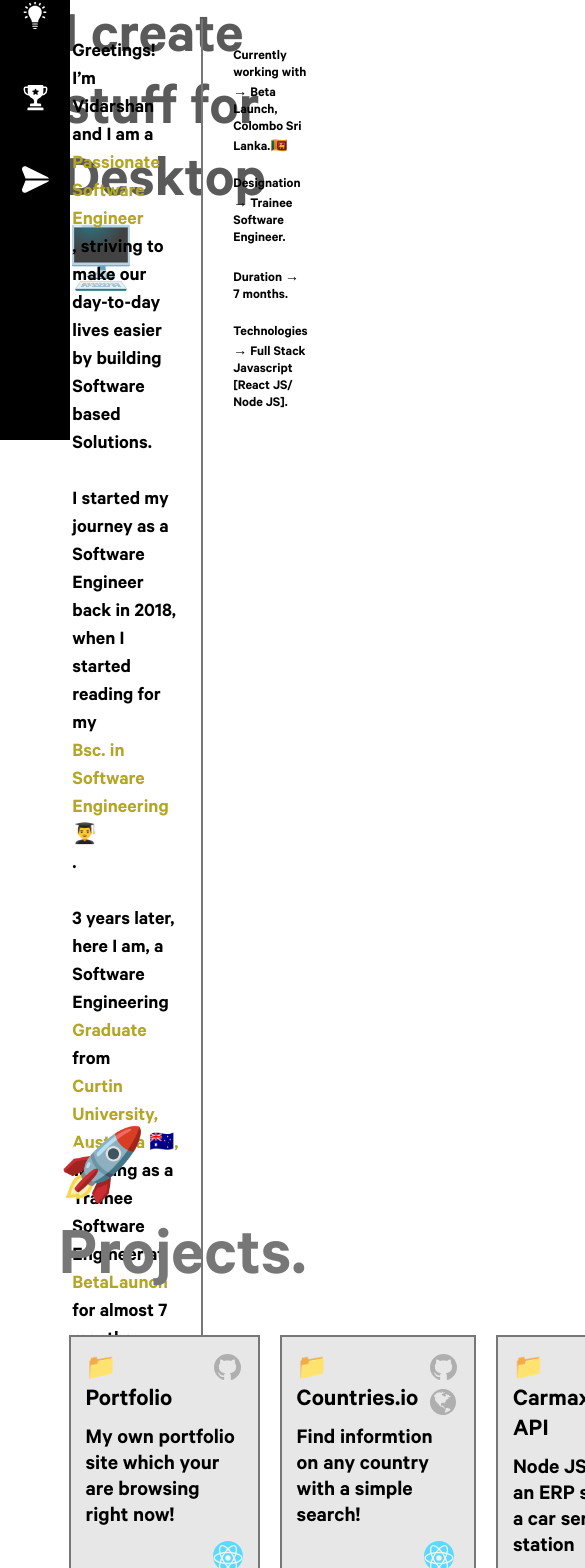
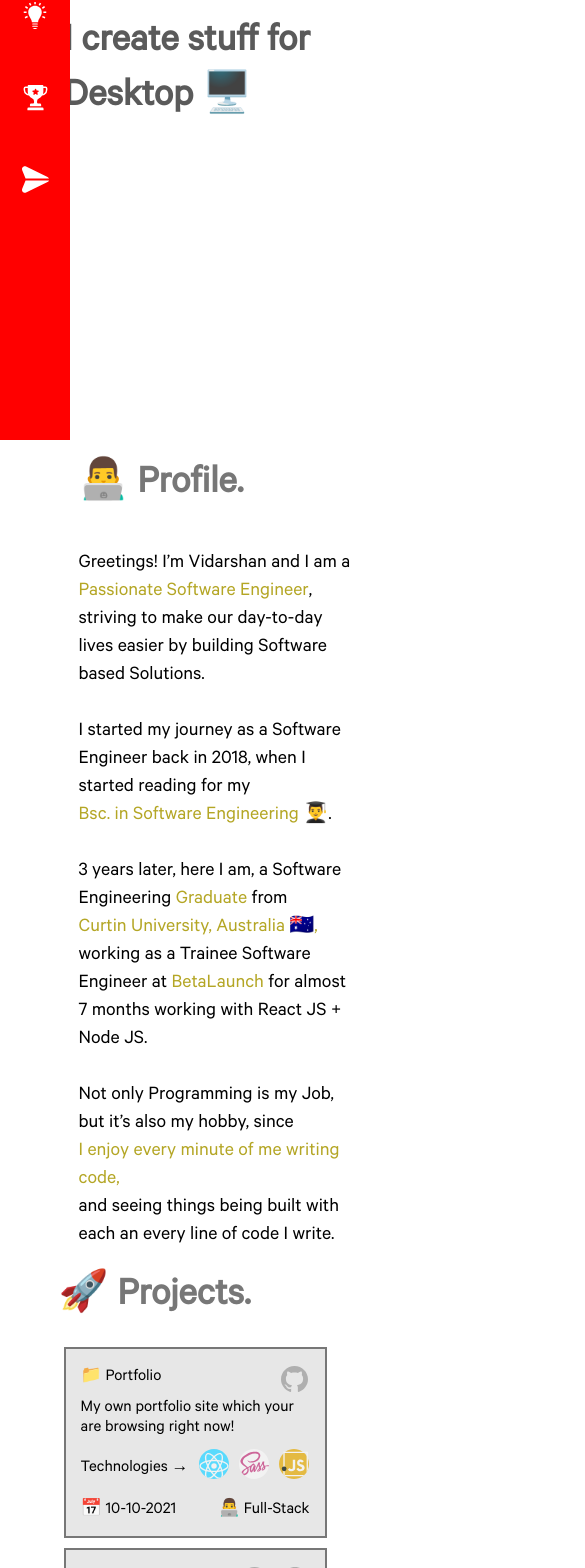
Before and after one commit to vidarshan/portfolio-1, a React (Create React App) app: page / in a window 390 px wide. Shown: the part 404-1972 px from the top of the page, 585 px wide, since content can reach past the window. Built offline with nearby package versions, Linux system fonts and the light colour scheme.

Commit message:
Responsive for medium screens

```diff
--- a/src/components/Profile.js
+++ b/src/components/Profile.js
@@ -33,10 +33,14 @@ const Profile = () => {
                         <br />
                         <br />
                         Not only Programming is my Job, but it’s also my hobby, since <span className='underlined-text'>I enjoy every minute of me writing code,</span> and seeing things being built with each an every line of code I write.
+
                     </div>
                     <div class="profile-overview-text">
+                        <div class="photo">
+                            <img className='my-photo' width='150' src={require('../img/myself.jpeg').default} alt="" />
+                        </div>
                         <div class="work-experience">
-                            Currently working with &#8594; Beta Launch, Colombo Sri Lanka.🇱🇰
+                            Currently working with &#8594; Beta Launch, Sri Lanka.🇱🇰
                         </div>
                         <div class="work-experience">
                             Designation &#8594; Trainee Software Engineer.
@@ -47,6 +51,29 @@ const Profile = () => {
                         <div class="work-experience">
                             Technologies &#8594; Full Stack Javascript [React JS/ Node JS].
                         </div>
+                        <div class="technologies-grid">
+                            <div class="technology">
+                                <img height='40' src={require('../img/006-react.svg').default} alt="" />
+                            </div>
+                            <div class="technology">
+                                <img height='40' src={require('../img/021-mysql.svg').default} alt="" />
+                            </div>
+                            <div class="technology">
+                                <img height='40' src={require('../img/025-typescript.svg').default} alt="" />
+                            </div>
+                            <div class="technology">
+                                <img height='40' src={require('../img/029-javascript.svg').default} alt="" />
+                            </div>
+                            <div class="technology">
+                                <img height='40' src={require('../img/032-nodejs.svg').default} alt="" />
+                            </div>
+                            <div class="technology">
+                                <img height='40' src={require('../img/026-sass.svg').default} alt="" />
+                            </div>
+                            <div class="technology">
+                                <img height='40' src={require('../img/001-python.svg').default} alt="" />
+                            </div>
+                        </div>
                     </div>
                 </div>
 
--- a/src/components/Project.js
+++ b/src/components/Project.js
@@ -42,7 +42,7 @@ const Project = () => {
                                 <a href='https://countries-io.herokuapp.com/' rel="noreferrer" target="_blank"><img height='26' src={require('../img/link.svg').default} alt='link' /></a>
                             </div>
                         </div>
-                        <div class="desc">Find informtion on any country with a simple search!</div>
+                        <div class="desc">Find information on any country with a simple search!</div>
                         <div class="techs">
                             <div class="tech">
                                 <div class="tech-text">Technologies &#8594;</div>
--- a/src/components/ReachOut.js
+++ b/src/components/ReachOut.js
@@ -1,9 +1,12 @@
 import React from 'react';
+import Fade from 'react-reveal/Fade';
 import Shake from 'react-reveal/Shake';
 import '../scss/reachOut.scss';
 
 const ReachOut = () => {
     return (
+        <Fade bottom duration={2000}>
+
             <div className='reachout-container'>
                 <div class="reachout-heading">🧭 Reach Out.</div>
                 <div class="form-socials">
@@ -39,6 +42,7 @@ const ReachOut = () => {
 
                 </div>
             </div>
+        </Fade>
     )
 }
 
--- a/src/index.scss
+++ b/src/index.scss
@@ -14,9 +14,15 @@ $color-light-card-bg: #f3f3f3;
 $text-color-disable: #525252;
 $character-card-border-radius: 0.8rem;
 
+//responsive breakpoints
+$bp-largest: 75em; //1200/16
+$bp-large: 62.5em; //1000/16
+$bp-medium: 50em; //800/16
+$bp-small: 37.5em; //600/16
+
 @font-face {
   font-family: "Calibre";
-  src: url(fonts/calibre/CalibreSemibold.otf);
+  src: url(fonts/calibre/CalibreRegular.otf);
 }
 
 // .module {
@@ -27,16 +33,6 @@ html {
   font-size: 62.5%;
   font-family: "Calibre", sans-serif;
   scroll-behavior: smooth;
-}
-
-.header {
-  display: flex;
-  justify-content: center;
-  align-items: center;
-  height: 100vh;
-  background-color: #000000;
-  width: 7rem;
-  position: fixed;
 }
 
 .switch-theme {
@@ -85,3 +81,31 @@ html {
   align-items: center;
   margin: 0 15%;
 }
+
+@media screen and (max-width: 1024px) {
+  .home {
+    height: 100vh;
+  }
+}
+
+@media screen and (max-width: 980px) {
+  .home {
+    height: 100vh;
+    margin: 0 15%;
+  }
+
+  .profile {
+    height: 100vh;
+    margin: 0 15%;
+  }
+
+  .projects {
+    height: 100vh;
+    margin: 0 15%;
+  }
+
+  .achievements {
+    height: 100vh;
+    margin: 0 15%;
+  }
+}
--- a/src/scss/home.scss
+++ b/src/scss/home.scss
@@ -5,10 +5,11 @@
   text-align: left;
 
   .hello-text {
-    font-size: 6rem;
     font-weight: 400;
     color: $text-color-lighter;
+    font-size: 6rem;
     margin: 0.5rem;
+    transition: 0.3s;
   }
 
   .name-text {
@@ -16,6 +17,7 @@
     font-weight: 600;
     margin: 0.5rem;
     color: $text-color-dark;
+    transition: 0.3s;
   }
 
   .def-text {
@@ -23,5 +25,26 @@
     font-weight: 600;
     margin: 0.5rem;
     color: $text-color-light;
+    transition: 0.3s;
   }
 }
+
+@media screen and (max-width: 1000px) {
+  .home-container {
+    .hello-text,
+    .name-text,
+    .def-text {
+      font-size: 5rem;
+    }
+  }
+}
+
+@media screen and (max-width: 980px) {
+  .home-container {
+    .hello-text,
+    .name-text,
+    .def-text {
+      font-size: 4rem;
+    }
+  }
+}
--- a/src/scss/profile.scss
+++ b/src/scss/profile.scss
@@ -8,6 +8,7 @@
     font-weight: 600;
     margin-bottom: 2rem;
     padding: 0 2rem;
+    transition: 0.3s;
   }
 
   .profile-info {
@@ -20,16 +21,95 @@
       font-size: 2rem;
       line-height: 28px;
       padding: 2rem;
+      transition: 0.3s;
     }
 
     .profile-overview-text {
       width: 40%;
       padding: 2rem;
+      transition: 0.3s;
 
       .work-experience {
         padding: 1rem;
         font-size: 1.4rem;
         text-align: left;
+      }
+
+      .technologies-grid {
+        display: grid;
+        grid-template-columns: repeat(4, 1fr);
+        .technology {
+          padding: 0.5rem;
+        }
+      }
+
+      .photo {
+        .my-photo {
+          border-radius: 50%;
+        }
+      }
+    }
+
+    span {
+      color: rgb(180, 166, 37);
+      display: inline-block;
+      position: relative;
+    }
+
+    span:after {
+      background: none repeat scroll 0 0 transparent;
+      bottom: 0;
+      content: "";
+      display: block;
+      height: 2px;
+      left: 50%;
+      position: absolute;
+      transition: width 0.3s ease 0s, left 0.3s ease 0s;
+      width: 0;
+    }
+    span:hover:after {
+      width: 100%;
+      left: 0;
+    }
+  }
+}
+
+@media screen and (max-width: 980px) {
+  .profile-info {
+    display: flex;
+    flex-direction: column;
+
+    .profile-info-text {
+      border-right: none !important;
+      width: 100% !important;
+      text-align: left;
+      font-size: 1 !important;
+      line-height: 28px;
+      padding: 2rem;
+      transition: 0.3s;
+    }
+
+    .profile-overview-text {
+      order: -1 !important;
+      width: 100% !important;
+      padding: 2rem;
+      transition: 0.3s;
+
+      .work-experience {
+        padding: 1rem;
+        font-size: 1.4rem;
+        text-align: left;
+        display: none;
+      }
+
+      .technologies-grid {
+        display: none !important;
+      }
+
+      .photo {
+        .my-photo {
+          border-radius: 50%;
+        }
       }
     }
 
@@ -57,3 +137,27 @@
     }
   }
 }
+
+@media screen and (max-width: 712px) {
+  .profile-info {
+    display: flex;
+    flex-direction: column;
+
+    .profile-info-text {
+      width: 100% !important;
+      border-right: none !important;
+    }
+
+    .profile-overview-text {
+      display: none;
+    }
+  }
+}
+
+@media screen and (max-width: 960px) {
+  .profile-container {
+    .profile-heading {
+      font-size: 4rem !important;
+    }
+  }
+}
--- a/src/scss/project.scss
+++ b/src/scss/project.scss
@@ -4,8 +4,10 @@
   display: flex;
   flex-direction: column;
   width: 100%;
+  justify-content: flex-start;
 
   .project-heading {
+    transition: 0.3s;
     color: $text-color-lighter;
     text-align: left;
     font-size: 7rem !important;
@@ -91,84 +93,149 @@
   }
 }
 
-// .project {
-//   margin-top: 2rem;
-//   padding: 1rem;
+@media screen and (max-width: 1024px) {
+  .projects-grid {
+    display: grid;
+    grid-template-columns: repeat(2, 1fr) !important;
+  }
+}
 
-//   .item {
-//     display: flex;
-//     flex-direction: row;
-//     margin-bottom: 2rem;
-//     padding: 2rem 0;
+@media screen and (max-width: 1364px) {
+  .projects-grid {
+    display: grid;
+    grid-template-columns: repeat(2, 1fr) !important;
+  }
+}
 
-//     .project-image {
-//       width: 100%;
-//     }
+@media screen and (max-width: 712px) {
+  .projects-grid {
+    display: grid;
+    grid-template-columns: repeat(2, 1fr) !important;
 
-//     .project-info {
-//       display: flex;
-//       flex-direction: column;
-//       justify-content: center;
-//       padding: 1.5rem;
+    .project {
+      .name-links {
+        .name {
+          font-size: 2rem !important;
+        }
+        .link {
+          img {
+            margin-left: 1rem;
+            border: 2px solid transparent;
+            transition: 0.3s;
+            cursor: pointer;
+          }
 
-//       .name-links {
-//         display: flex;
-//         justify-content: space-between;
-//         align-items: center;
+          img:hover {
+            border-bottom: 2px solid $text-color-lighter;
+          }
+        }
+      }
 
-//         .name {
-//           text-align: left;
-//           font-size: 4rem;
-//           font-weight: 600;
-//         }
+      .desc {
+        font-size: 2rem;
+        margin-bottom: 1rem;
+      }
 
-//         .link {
-//           margin: 0 0.5rem;
-//           padding: 0.5rem;
-//           height: 2rem;
-//           border: 1px solid black;
-//           background-color: sienna;
-//         }
+      .date-role {
+        display: flex;
+        flex-direction: row;
+        justify-content: space-between;
+        margin-top: 1rem !important;
 
-//         .link:hover {
-//           background-color: burlywood;
-//         }
-//       }
+        .date {
+          font-size: 2rem;
+        }
 
-//       .desc {
-//         padding: 2rem 0;
-//         text-align: justify;
-//         font-size: 1.7rem;
-//         line-height: 25px;
-//         color: rgb(158, 158, 158);
-//       }
+        .role {
+          font-size: 2rem;
+        }
+      }
 
-//       .tech {
-//         display: flex;
-//         flex-direction: row;
-//         align-items: center;
-//         text-align: left;
-//         font-size: 1.7rem;
-//         padding: 0.5rem 0;
-//         color: rgb(150, 150, 150);
+      .techs {
+        .tech {
+          display: flex;
+          flex-direction: row;
+          align-items: center;
+          font-size: 2rem !important;
 
-//         img {
-//           margin: 0 0.5rem;
-//         }
-//       }
+          img {
+            margin-left: 1rem;
+          }
+          img:hover {
+            background-color: violet;
+          }
+        }
+      }
+    }
+  }
+}
 
-//       .contribution-launched {
-//         display: flex;
+@media screen and (max-width: 960px) {
+  .project-container {
+    .project-heading {
+      font-size: 4rem !important;
+    }
 
-//         .contribution,
-//         .release {
-//           width: 50%;
-//           padding: 1rem 0;
-//           font-size: 1.5rem;
-//           line-height: 25px;
-//           text-align: left;
-//         }
-//       }
-//     }
-//   }
-// }
+    .projects-grid {
+      display: grid;
+      grid-template-columns: repeat(1, 1fr) !important;
+
+      .project {
+        margin: 0.5rem !important;
+        .name-links {
+          .name {
+            font-size: 1.7rem !important;
+          }
+          .link {
+            img {
+              margin-left: 1rem;
+              border: 2px solid transparent;
+              transition: 0.3s;
+              cursor: pointer;
+            }
+
+            img:hover {
+              border-bottom: 2px solid $text-color-lighter;
+            }
+          }
+        }
+
+        .desc {
+          font-size: 1.7rem !important;
+          margin-bottom: 1rem;
+        }
+
+        .date-role {
+          display: flex;
+          flex-direction: row;
+          justify-content: space-between;
+          margin-top: 1rem !important;
+
+          .date {
+            font-size: 1.7rem !important;
+          }
+
+          .role {
+            font-size: 1.7rem !important;
+          }
+        }
+
+        .techs {
+          .tech {
+            display: flex;
+            flex-direction: row;
+            align-items: center;
+            font-size: 1.7rem !important;
+
+            img {
+              margin-left: 1rem;
+            }
+            img:hover {
+              background-color: violet;
+            }
+          }
+        }
+      }
+    }
+  }
+}
```
Also changed, not shown: src/App.scss (+43 -0 lines), src/scss/achievements.scss (+50 -1 lines), src/scss/reachOut.scss (+35 -0 lines), src/img/001-python.svg (added), src/img/myself.jpeg (added), src/pages/All.js. Lines whose indentation alone changed are shown as unchanged.
